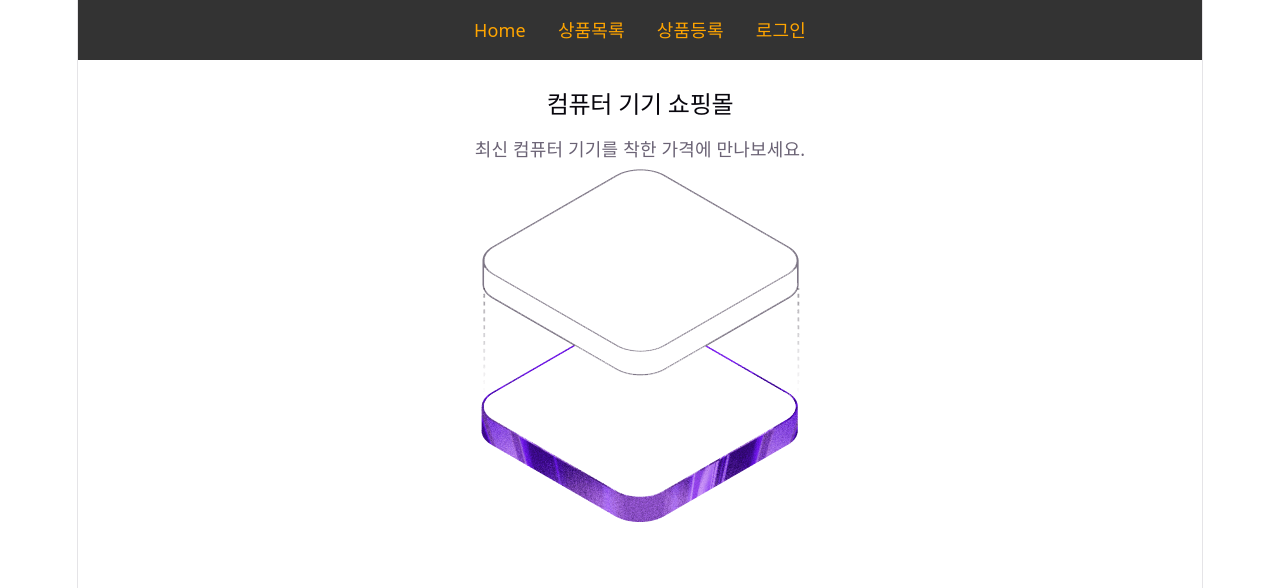
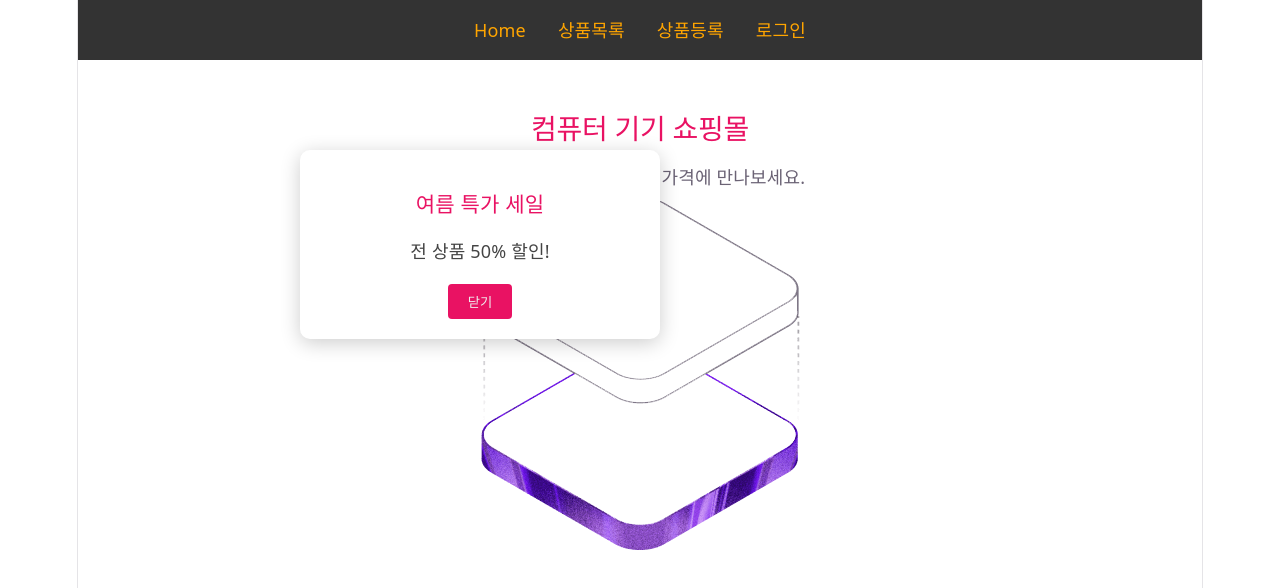
Before and after one commit to haribo09/shopping, a React (Vite) app: page / in a window 1280 px wide. Shown: the top 588 px of the page. Built offline with nearby package versions, Linux system fonts and the light colour scheme.

Commit message:
팝업 공지 창

```diff
--- a/index.html
+++ b/index.html
@@ -1,5 +1,5 @@
 <!doctype html>
-<html lang="en">
+<html lang="ko">
   <head>
     <meta charset="UTF-8" />
     <link rel="icon" type="image/svg+xml" href="/favicon.svg" />
--- a/src/App.css
+++ b/src/App.css
@@ -1,13 +1,11 @@
 
 /* main 스타일 */
 .main{
-  text-align: center;
-  height: auto;
+  margin-top: 40px;
 }
 .main h2{
   font-size: 28px;
   color: #e91263;
-  margin: 20px;
 }
 .main-image{margin-top: 20px;}
 
@@ -15,30 +13,30 @@
 .notice-popup{
   position: fixed;
   left: 300px;
-  top: 140px;
+  top: 150px;
+  background-color: #fff;
   width: 320px;
-  padding: 24px;
-  background-color: #9cf667;
-  border-radius: 12px;
+  padding: 20px;
+  border-radius: 10px;
+  /* 그림자 - x축 크기 y축 크기 번짐정도 */
   box-shadow: 0 4px 20px rgba(0, 0, 0, 0.2);
 }
 .notice-popup h3{
   color: #e91263;
-  font-size: 22px;
 }
 .notice-popup p{
   margin-bottom: 20px;
   color: #444;
 }
-.notice-popup button{
-  padding: 8px 24px;
+.notice-popup button {
+  padding: 8px 20px;
   border: none;
   border-radius: 4px;
   background-color: #e91263;
   color: #eee;
-  font-size: 15px;
   cursor: pointer;
 }
+
 
 /* Header style */
 .header{
@@ -371,63 +369,3 @@
   background-color: #f2f2f2;
   font-weight: bold;
 }
-
-/* 768px 이하 */
-@media (max-width: 768px){
-  .notice-popup{
-    left: 50%;
-    top: 20px;
-    transform: translateX(-50%);
-    width: 80%;
-  }
-  .header nav{
-    display: flex;
-    flex-wrap: wrap;
-    justify-content: center;
-    align-items: center;
-    gap: 4px 12px;
-    padding: 8px 0;
-  }
-  .header{height: auto;}
-  .header .header-user{margin-left: 0;}
-  .product-list, .product-info,
-  .add-product, .signin, .signup{
-    width: 90%;
-  }
-  .product-details{
-    flex-direction: column;
-    align-items: center;
-  }
-  .product-details img{
-    width: 100%;
-    height: auto;
-    max-width: 320px;
-  }
-  .add-product form,
-  .signin form,
-  .signup form{
-    width: 90%;
-  }
-}
-
-/* 480px 이하 */
-@media (max-width: 480px){
-  .notice-popup{
-    top: 12px;
-    width: 90%;
-    padding: 16px;
-  }
-  .notice-popup h3{font-size: 18px;}
-  .notice-popup p{font-size: 14px;}
-  .header a{margin: 0 8px;}
-  .product-list .card-container{justify-content: center;}
-  .search-area input{max-width: 300px;}
-  .add-product form,
-  .signin form,
-  .signup form{
-    width: 100%;
-  }
-  .product-buttons{ flex-direction: column; }
-  .order-table th,
-  .order-table td{ padding: 8px;font-size: 14px; }
-}
--- a/src/layouts/Home.tsx
+++ b/src/layouts/Home.tsx
@@ -1,13 +1,29 @@
 
+import { useState } from "react";
 import mainImage from "../assets/hero.png"
 
 const Home = () => {
 
+    const [showNotice, setShowNotice] = useState<boolean>(true);
+    //팝업 닫기 버튼 클릭시 상태 변경
+    const handleCloseNotice = () => {
+        setShowNotice(false);
+    }
+
     return(
-        <div>
+        <div className="main">
+            {/* 팝업 창 */}
+            {showNotice && (
+                <div className="notice-popup">
+                    <h3>여름 특가 세일</h3>
+                    <p>전 상품 50% 할인!</p>
+                    <button onClick={handleCloseNotice}>닫기</button>
+                </div>
+            )}
+
             <h2>컴퓨터 기기 쇼핑몰</h2>
             <p>최신 컴퓨터 기기를 착한 가격에 만나보세요.</p>
-            <div>
+            <div className="main-img">
                 <img src={mainImage} alt="메인이미지" />
             </div>
         </div>
```
